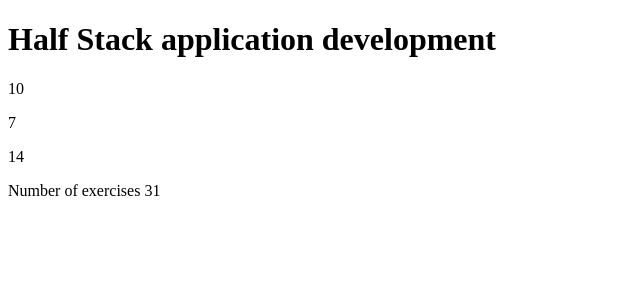
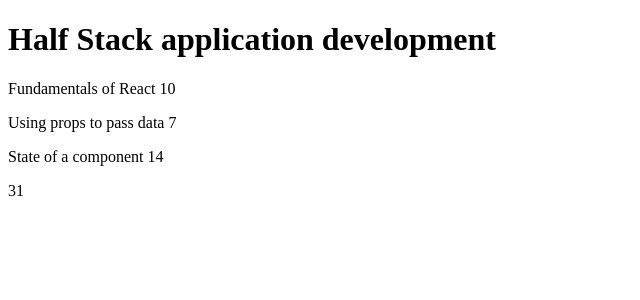
Before and after one commit to imperium02/ReactTutorial, a React (Create React App) app: page / in a window 1280 px wide. Shown: the top 300 px of the page, without its empty margins (0-640 px from the left). Built offline with nearby package versions, Linux system fonts and the light colour scheme.

Commit message:
part 1 exec 1.3-1.5

```diff
--- a/src/App.js
+++ b/src/App.js
@@ -2,38 +2,53 @@
 
 const Header = (props) => {
   return(
-    <h1>{props.title}</h1>
+    <h1>{props.title.name}</h1>
   )
 }
 
 const Content = (props) => {
-  return(
-    <p>
-      {props.part} {props.excercise}
-    </p>
+  return (
+    <div>
+      <p>{props.course.parts[0].name} {props.course.parts[0].exercises}</p>
+      <p>{props.course.parts[1].name} {props.course.parts[1].exercises}</p>
+      <p>{props.course.parts[2].name} {props.course.parts[2].exercises}</p>
+    </div>
   )
 }
 
-const Total = (props) => (
-    <p>Number of exercises {props.sum}</p>
-)
+const Total = (props) => {
+  let sum = 0
+  props.course.parts.forEach(part => {
+    sum += part.exercises
+  });
+  return sum
+}
 
 const App = () => {
-  const course = 'Half Stack application development'
-  const part1 = 'Fundamentals of React'
-  const exercises1 = 10
-  const part2 = 'Using props to pass data'
-  const exercises2 = 7
-  const part3 = 'State of a component'
-  const exercises3 = 14
+  const course = {
+    name: 'Half Stack application development',
+    parts: [
+      {
+        name: 'Fundamentals of React',
+        exercises: 10
+      },
+      {
+        name: 'Using props to pass data',
+        exercises: 7
+      },
+      {
+        name: 'State of a component',
+        exercises: 14
+      }
+    ]
+  }
+
 
   return (
     <div>
       <Header title={course} />
-      <Content parts={part1} excercise={exercises1} />
-      <Content parts={part2} excercise={exercises2} />
-      <Content parts={part3} excercise={exercises3} />
-      <Total sum={exercises1 + exercises2 + exercises3} />
+      <Content course={course} />
+      <Total course={course} />
     </div>
   )
 }
```
